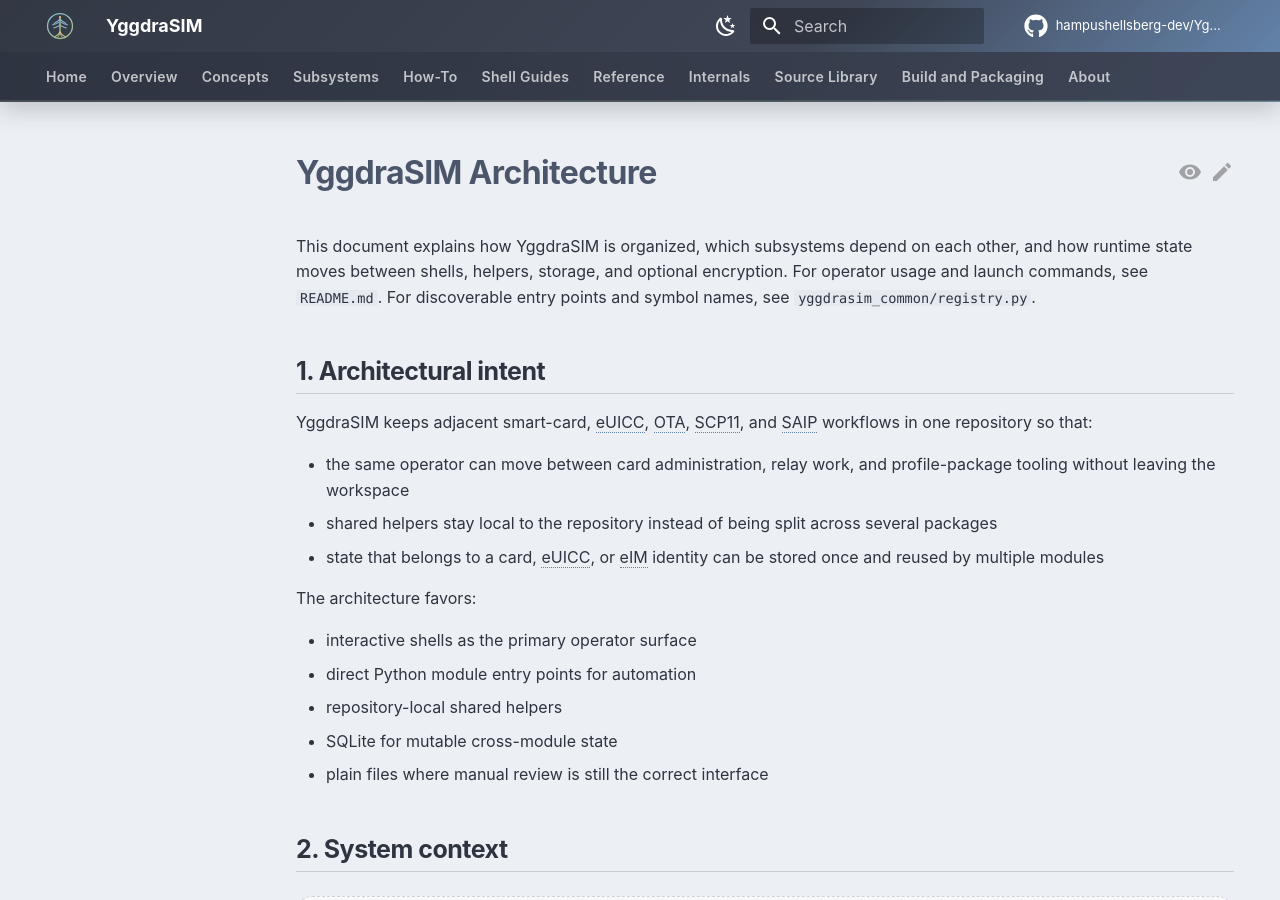
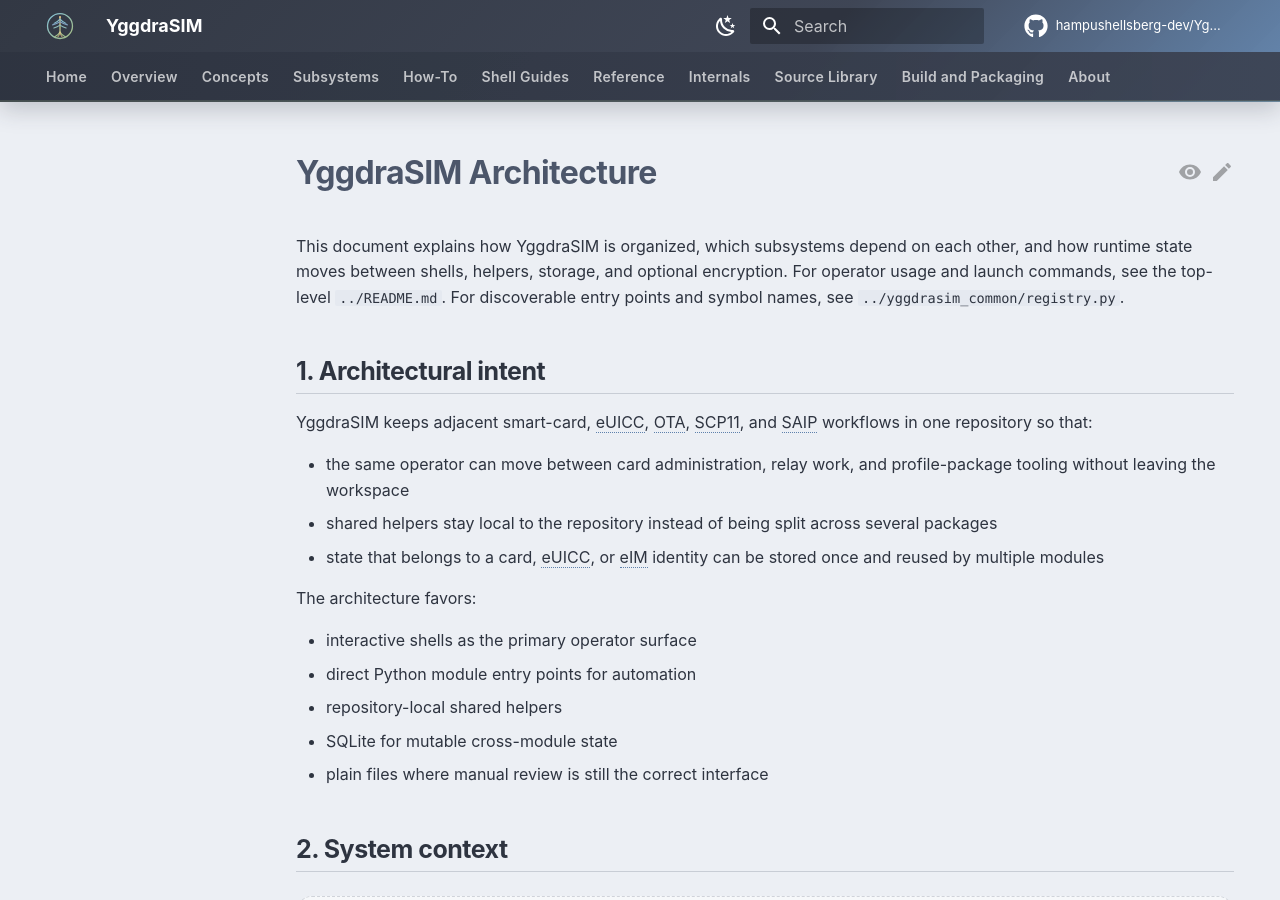
Before and after one commit to 1oT/YggdraSIM, an MkDocs documentation site: the page built from site-docs/sources/guides/ARCHITECTURE.md, in a window 1280 px wide and 900 px high. Built offline with MkDocs 1.6.1 and Material for MkDocs 9.7.7, drawn with Linux system fonts in a browser that asks for light colours; comment, search, counter and statistics services are not loaded; some of the changed text lies outside the part shown.

Commit message:
docs(guides): fix ARCHITECTURE.md paths after move into guides/
The file was moved from the repo root into ``guides/`` in the v1.1
sweep but still referenced its siblings with root-relative paths
such as ``README.md`` or ``SCP11/live/README.md``. Rewrite those to
explicit ``../`` parent-relative paths so the links continue to
resolve when the file is browsed in GitLab/GitHub or rendered by
MkDocs. Entries that were already sibling-relative
(``CLI_AND_PIPING_GUIDE.md``, ``PROFILE_LIFECYCLE_CLI_CHEATSHEET.md``)
are left alone — they live in ``guides/`` too.

Made-with: Cursor

```diff
--- a/guides/ARCHITECTURE.md
+++ b/guides/ARCHITECTURE.md
@@ -2,8 +2,9 @@
 
 This document explains how YggdraSIM is organized, which subsystems depend on
 each other, and how runtime state moves between shells, helpers, storage, and
-optional encryption. For operator usage and launch commands, see `README.md`.
-For discoverable entry points and symbol names, see `yggdrasim_common/registry.py`.
+optional encryption. For operator usage and launch commands, see the top-level
+`../README.md`. For discoverable entry points and symbol names, see
+`../yggdrasim_common/registry.py`.
 
 ## 1. Architectural intent
 
@@ -428,21 +429,21 @@ Non-Python operational dependencies:
 
 Documentation and architecture changes should stay aligned with:
 
-- `README.md`
+- `../README.md`
 - `CLI_AND_PIPING_GUIDE.md`
 - `PROFILE_LIFECYCLE_CLI_CHEATSHEET.md`
-- `NOTICE`
-- `requirements.txt`
-- `yggdrasim_common/registry.py`
-- `SCP11/README.md`
-- `SCP11/live/README.md`
-- `SCP11/test/README.md`
-- `SCP11/local_access/README.md`
-- `SCP11/eim_local/README.md`
-- `SCP11/eim_local/GUIDE.md`
-- `SCP11/relay/README.md`
-- `SCP11/shared/README.md`
-- `plugins/README.md`
+- `../NOTICE`
+- `../requirements.txt`
+- `../yggdrasim_common/registry.py`
+- `../SCP11/README.md`
+- `../SCP11/live/README.md`
+- `../SCP11/test/README.md`
+- `../SCP11/local_access/README.md`
+- `../SCP11/eim_local/README.md`
+- `../SCP11/eim_local/GUIDE.md`
+- `../SCP11/relay/README.md`
+- `../SCP11/shared/README.md`
+- `../plugins/README.md`
 
 When a new cross-module dependency is added, update both:
 
```
